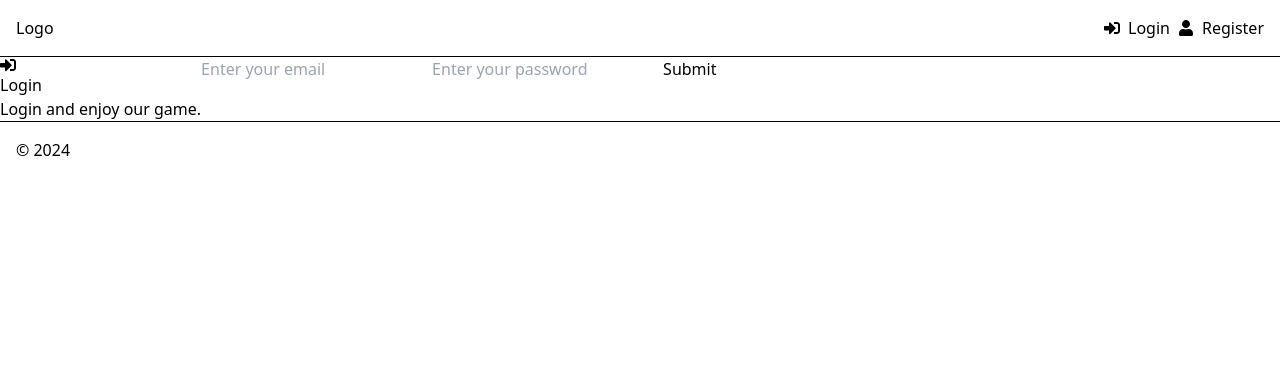
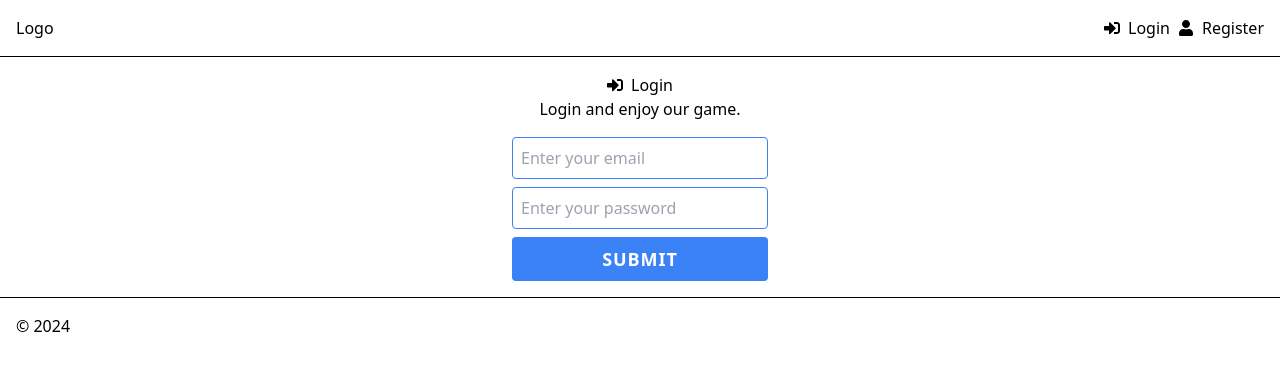
Before and after one commit to kawec91/mygame, a React (Create React App) app in the folder frontend/: page /login in a window 1280 px wide. Shown: the top 370 px of the page. Built offline with nearby package versions, Linux system fonts and the light colour scheme.

Commit message:
Some style

```diff
--- a/frontend/src/components/ConversationsList/ConversationsList.js
+++ b/frontend/src/components/ConversationsList/ConversationsList.js
@@ -15,7 +15,7 @@ function ConversationsList() {
     dispatch(getConversationsList());
   }, [dispatch]);
   return (
-    <div>
+    <div className="border-r-[1px] border-r-black p-2 flex flex-col gap-2">
       {options.map((item) => (
         <ConversationsListBar key={item._id} data={item} />
       ))}
--- a/frontend/src/components/ConversationsListBar/ConversationsListBar.js
+++ b/frontend/src/components/ConversationsListBar/ConversationsListBar.js
@@ -1,12 +1,17 @@
-import React from "react";
+import React, { useEffect, useState } from "react";
 import { useSelector, useDispatch } from "react-redux";
 import { getConversationMessagesById } from "../../features/conversationMessages/conversationMessagesSlice";
 
 function ConversationsListBar({ data }) {
+  const [choice, setChoice] = useState(false);
   const dispatch = useDispatch();
   const selected = useSelector((state) => state.conversationMenu.selected);
+  const clickHandler = () => {
+    dispatch(getConversationMessagesById(data._id));
+  };
+
   return (
-    <div onClick={() => dispatch(getConversationMessagesById(data._id))}>
+    <div onClick={clickHandler} className={`p-2`}>
       {data.email} | {data.name}
     </div>
   );
--- a/frontend/src/components/Main/Main.jsx
+++ b/frontend/src/components/Main/Main.jsx
@@ -8,7 +8,7 @@ function Main() {
   const { user } = useSelector((state) => state.auth);
   return (
     <>
-        <main className='flex'>
+        <main className='flex w-full'>
             {user ? <LeftNavBar /> : <></>}
             <Outlet />
             {user ? <RightNavBar /> : <></>}
--- /dev/null
+++ b/frontend/src/components/StandardButton/StandardButton.js
@@ -0,0 +1,13 @@
+import React from "react";
+
+function StandardButton({ text, type, next }) {
+  const standardButtonStyle =
+    "py-2 px-8 rounded uppercase font-bold tracking-wider text-white bg-blue-500 text-center text-lg w-full outline-0";
+  return (
+    <button type={type} className={standardButtonStyle} onClick={next}>
+      {text}
+    </button>
+  );
+}
+
+export default StandardButton;
--- /dev/null
+++ b/frontend/src/components/StandardInputField/StandardInputField.js
@@ -0,0 +1,18 @@
+import React from "react";
+
+function StandardInputField({ type, id, name, placeholder, value, onChange }) {
+  const standardInputStyle = "p-2 border border-blue-500 rounded w-full";
+  return (
+    <input
+      className={standardInputStyle}
+      type={type}
+      id={id}
+      name={name}
+      value={value}
+      placeholder={placeholder}
+      onChange={onChange}
+    />
+  );
+}
+
+export default StandardInputField;
--- a/frontend/src/pages/Login.jsx
+++ b/frontend/src/pages/Login.jsx
@@ -5,6 +5,8 @@ import { useNavigate } from 'react-router-dom';
 import { toast } from 'react-toastify';
 import { login, reset } from '../features/auth/authSlice';
 import Spinner from "../components/Spinner/Spinner";
+import StandardButton from "../components/StandardButton/StandardButton";
+import StandardInputField from "../components/StandardInputField/StandardInputField";
 
 function Login() {
     const [formData, setFormData] = useState({
@@ -58,20 +60,22 @@ function Login() {
 
   return (
     <>
-        <section>
-            <h1>
-                <FaSignInAlt /> Login
-            </h1>
-            <p>Login and enjoy our game.</p>
-        </section>
+        <div className="flex flex-col w-full gap-4 p-4">
+            <section className="flex flex-col">
+                <h1 className="flex items-center justify-center gap-2">
+                    <FaSignInAlt /> Login
+                </h1>
+                <p className="flex items-center justify-center">Login and enjoy our game.</p>
+            </section>
 
-        <section className="form">
-            <form onSubmit={onSubmit}>
-                <input type="email" id="email" name="email" value={email} placeholder="Enter your email" onChange={onChange} />
-                <input type="password" id="password" name="password" value={password} placeholder="Enter your password" onChange={onChange} />
-                <button type="submit">Submit</button>
-            </form>
-        </section>
+            <section className="form flex items-center justify-center">
+                <form onSubmit={onSubmit} className="flex flex-col justify-center items-center w-64 gap-2">
+                    <StandardInputField type={'email'} id={'email'} name={'email'} value={email} placeholder={"Enter your email"} onChange={onChange} />
+                    <StandardInputField type={'password'} id={'password'} name={'password'} value={password} placeholder={"Enter your password"} onChange={onChange} />
+                    <StandardButton type={'submit'} text={'Submit'} next={onSubmit} />
+                </form>
+            </section>
+        </div>
     </>
   )
 }
--- a/frontend/src/pages/Mail.jsx
+++ b/frontend/src/pages/Mail.jsx
@@ -1,13 +1,18 @@
 import React from 'react';
 import ConversationsList from '../components/ConversationsList/ConversationsList';
 import ConversationMessages from '../components/ConversationMessages/ConversationMessages';
+import StandardButton from '../components/StandardButton/StandardButton';
 
 function Mail() {
   return (
-    <div className='flex p-2 w-full'>
+    <div className='flex w-full'>
       <ConversationsList />
-      <div>
+      <div className='p-2'>
         <ConversationMessages />
+        <div>
+          <input type='text' placeholder='Message'/>
+          <StandardButton text={'Send'} type={'btn'} next={()=>{}} />
+        </div>
       </div>
     </div>
   )
```
